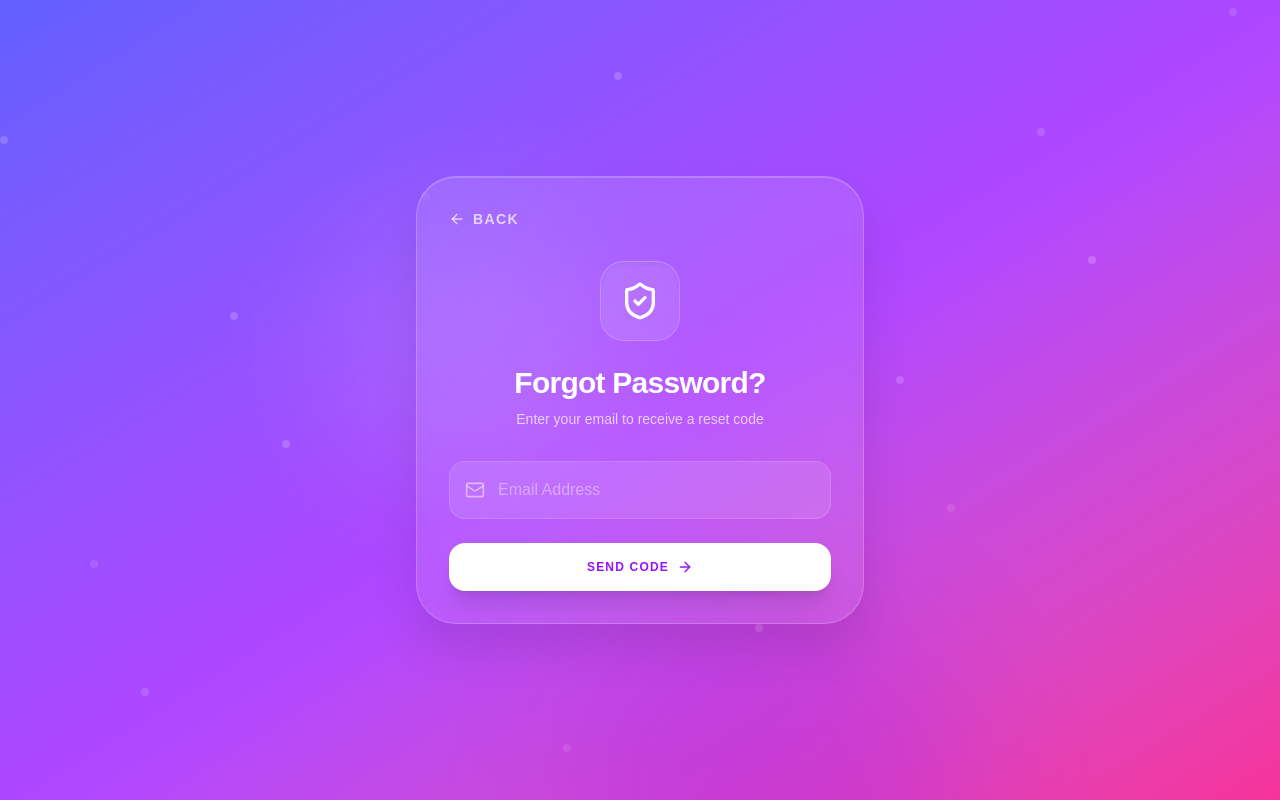
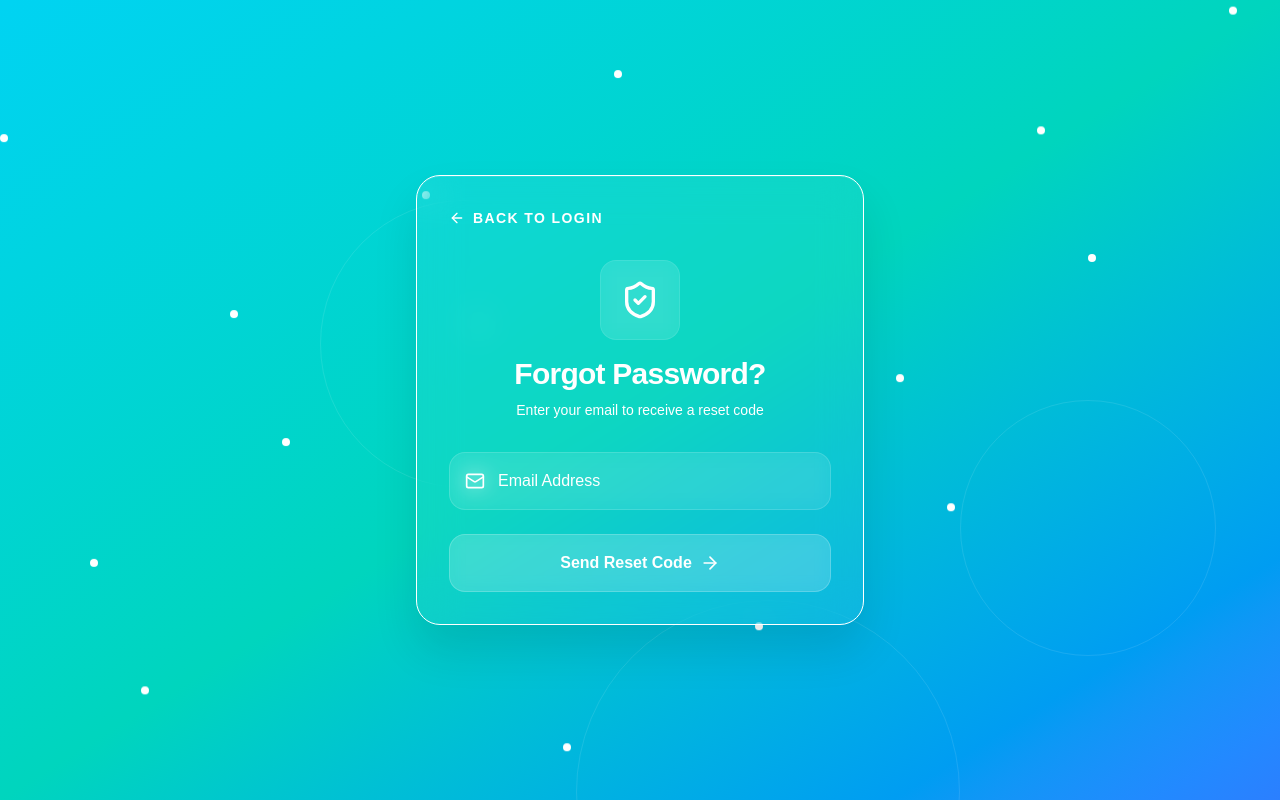
Before and after one commit to jeevith-ks/digi_gold_frontend, a Next.js app: page /ForgotPassword in a window 1280 px wide. Built offline with nearby package versions, Linux system fonts and the light colour scheme.

Commit message:
V_2 forgotpassword UI change

```diff
--- a/src/app/ForgotPassword/page.jsx
+++ b/src/app/ForgotPassword/page.jsx
@@ -33,7 +33,8 @@ export default function ForgotPasswordPage() {
         setIsLoading(true);
 
         try {
-            const response = await fetch("http://65.2.152.254:5000/api/auth/forgot-password", {
+            const apiUrl = process.env.NEXT_PUBLIC_API_URL || "http://65.2.152.254:5000/api";
+            const response = await fetch(`${apiUrl}/auth/forgot-password`, {
                 method: "POST",
                 headers: { "Content-Type": "application/json" },
                 body: JSON.stringify({ email })
@@ -69,15 +70,14 @@ export default function ForgotPasswordPage() {
         setIsLoading(true);
 
         try {
-            // Assuming the same endpoint or similar for the update step
-            // The user specified /forgot-password, so let's use it for the full flow if it handles both
-            // Usually, it's a different endpoint for reset, but I'll follow the user's hint
-            const response = await fetch("http://65.2.152.254:5000/api/auth/reset-password", {
+            const apiUrl = process.env.NEXT_PUBLIC_API_URL || "http://65.2.152.254:5000/api";
+            console.log("Updating password for:", email);
+            const response = await fetch(`${apiUrl}/auth/reset-password`, {
                 method: "POST",
                 headers: { "Content-Type": "application/json" },
                 body: JSON.stringify({
                     email,
-                    otp, // or token
+                    otp,
                     newPassword
                 })
             });
@@ -99,19 +99,21 @@ export default function ForgotPasswordPage() {
     if (!isClient) return null;
 
     return (
-        <div className="min-h-screen relative overflow-hidden bg-gradient-to-br from-indigo-500 via-purple-500 to-pink-500">
+        <div className="min-h-screen relative overflow-hidden bg-gradient-to-br from-cyan-400 via-teal-400 to-blue-500">
             {/* Animated background elements */}
             <div className="absolute inset-0">
-                <div className="absolute top-1/4 left-1/4 w-72 h-72 bg-white/10 rounded-full blur-3xl"></div>
-                <div className="absolute top-3/4 right-1/4 w-96 h-96 bg-purple-600/20 rounded-full blur-3xl"></div>
+                <div className="absolute top-1/4 left-1/4 w-72 h-72 rounded-full border border-white/10"></div>
+                <div className="absolute top-3/4 right-1/4 w-96 h-96 rounded-full border border-white/10"></div>
+                <div className="absolute top-1/2 left-3/4 w-64 h-64 rounded-full border border-white/10"></div>
             </div>
 
-            {/* Floating particles */}
+            {/* Floating particles - only render on client to avoid hydration mismatch */}
+            {isClient && (
                 <div className="absolute inset-0 overflow-hidden">
                     {particlePositions.map((particle, i) => (
                         <div
                             key={i}
-                        className="absolute w-2 h-2 bg-white/20 rounded-full animate-pulse"
+                            className="absolute w-2 h-2 bg-white bg-opacity-30 rounded-full animate-bounce"
                             style={{
                                 left: `${particle.left}%`,
                                 top: `${particle.top}%`,
@@ -121,36 +123,45 @@ export default function ForgotPasswordPage() {
                         ></div>
                     ))}
                 </div>
+            )}
 
             <div className="relative z-10 min-h-screen flex items-center justify-center p-4">
                 <div className="w-full max-w-md">
                     {/* Glassmorphism container */}
-                    <div className="backdrop-blur-xl bg-white/10 rounded-[2.5rem] p-8 shadow-2xl border border-white/20 transition-all duration-500 hover:bg-white/20" style={{
-                        boxShadow: '0 25px 45px rgba(0, 0, 0, 0.1), inset 0 1px 0 rgba(255, 255, 255, 0.2)'
+                    <div className="backdrop-blur-xl bg-white bg-opacity-5 rounded-3xl p-8 shadow-2xl border border-white border-opacity-10 transition-all duration-500 hover:bg-opacity-10 hover:scale-105" style={{
+                        background: 'rgba(255, 255, 255, 0.05)',
+                        backdropFilter: 'blur(20px)',
+                        WebkitBackdropFilter: 'blur(20px)',
+                        boxShadow: '0 25px 45px rgba(0, 0, 0, 0.1), inset 0 1px 0 rgba(255, 255, 255, 0.1)'
                     }}>
 
                         {/* Back to Login */}
                         <button
                             onClick={() => step === 2 ? setStep(1) : router.push("/Authentication")}
-                            className="flex items-center gap-2 text-white/70 hover:text-white transition-colors mb-8 group"
+                            className="flex items-center gap-2 text-white text-opacity-80 hover:text-white transition-colors mb-8 group"
                         >
                             <ArrowLeft className="w-4 h-4 group-hover:-translate-x-1 transition-transform" />
-                            <span className="text-sm font-bold uppercase tracking-widest">Back</span>
+                            <span className="text-sm font-semibold uppercase tracking-widest">Back to Login</span>
                         </button>
 
                         {/* Header */}
                         <div className="text-center mb-8">
-                            <div className="w-20 h-20 mx-auto mb-6 rounded-3xl bg-white/10 border border-white/20 flex items-center justify-center shadow-inner">
+                            <div className="w-20 h-20 mx-auto mb-4 rounded-2xl flex items-center justify-center" style={{
+                                background: 'rgba(255, 255, 255, 0.1)',
+                                backdropFilter: 'blur(10px)',
+                                WebkitBackdropFilter: 'blur(10px)',
+                                border: '1px solid rgba(255, 255, 255, 0.1)'
+                            }}>
                                 {step === 1 ? (
                                     <ShieldCheck className="w-10 h-10 text-white" />
                                 ) : (
                                     <Key className="w-10 h-10 text-white" />
                                 )}
                             </div>
-                            <h1 className="text-3xl font-black text-white mb-2 tracking-tight">
+                            <h1 className="text-3xl font-bold text-white mb-2 tracking-tight">
                                 {step === 1 ? 'Forgot Password?' : 'Reset Password'}
                             </h1>
-                            <p className="text-white/70 text-sm font-medium">
+                            <p className="text-white text-opacity-80 text-sm">
                                 {step === 1
                                     ? "Enter your email to receive a reset code"
                                     : "Enter the code sent to your email and your new password"}
@@ -162,7 +173,7 @@ export default function ForgotPasswordPage() {
                             <form onSubmit={handleRequestReset} className="space-y-6">
                                 <div className="relative group">
                                     <div className="absolute inset-y-0 left-0 pl-4 flex items-center pointer-events-none">
-                                        <Mail className="h-5 w-5 text-white/50 group-focus-within:text-white transition-colors" />
+                                        <Mail className="h-5 w-5 text-white text-opacity-60 group-focus-within:text-white transition-colors" />
                                     </div>
                                     <input
                                         type="email"
@@ -170,31 +181,40 @@ export default function ForgotPasswordPage() {
                                         onChange={(e) => setEmail(e.target.value)}
                                         placeholder="Email Address"
                                         required
-                                        className="w-full pl-12 pr-4 py-4 rounded-2xl bg-white/10 border border-white/15 text-white placeholder-white/40 focus:outline-none focus:ring-2 focus:ring-white/30 transition-all font-medium"
+                                        className="w-full pl-12 pr-4 py-4 rounded-2xl border text-white placeholder-white placeholder-opacity-60 focus:outline-none focus:ring-2 focus:ring-white focus:ring-opacity-50 transition-all duration-300"
+                                        style={{
+                                            background: 'rgba(255, 255, 255, 0.08)',
+                                            backdropFilter: 'blur(10px)',
+                                            WebkitBackdropFilter: 'blur(10px)',
+                                            borderColor: 'rgba(255, 255, 255, 0.15)'
+                                        }}
                                     />
                                 </div>
 
                                 <button
                                     type="submit"
                                     disabled={isLoading}
-                                    className="w-full py-4 bg-white text-purple-600 rounded-2xl font-black text-xs uppercase tracking-widest shadow-xl hover:bg-slate-50 active:scale-[0.98] transition-all disabled:opacity-50 flex items-center justify-center gap-2"
+                                    className="w-full text-white py-4 px-6 rounded-2xl font-semibold focus:outline-none focus:ring-2 focus:ring-white focus:ring-opacity-50 transition-all duration-300 flex items-center justify-center group hover:scale-105 disabled:opacity-50 disabled:cursor-not-allowed disabled:hover:scale-100"
+                                    style={{
+                                        background: 'rgba(255, 255, 255, 0.15)',
+                                        backdropFilter: 'blur(10px)',
+                                        WebkitBackdropFilter: 'blur(10px)',
+                                        border: '1px solid rgba(255, 255, 255, 0.2)'
+                                    }}
                                 >
-                                    {isLoading ? (
-                                        <div className="w-5 h-5 border-2 border-purple-600/30 border-t-purple-600 rounded-full animate-spin" />
-                                    ) : (
-                                        <>Send Code <ArrowRight className="w-4 h-4" /></>
-                                    )}
+                                    <span>{isLoading ? 'Sending...' : 'Send Reset Code'}</span>
+                                    {!isLoading && <ArrowRight className="ml-2 h-5 w-5 transform group-hover:translate-x-1 transition-transform" />}
                                 </button>
                             </form>
                         )}
 
                         {/* Step 2: Update Password */}
                         {step === 2 && (
-                            <form onSubmit={handleUpdatePassword} className="space-y-5">
+                            <form onSubmit={handleUpdatePassword} className="space-y-6">
                                 {/* OTP Input */}
                                 <div className="relative group">
                                     <div className="absolute inset-y-0 left-0 pl-4 flex items-center pointer-events-none">
-                                        <ShieldCheck className="h-5 w-5 text-white/50 group-focus-within:text-white transition-colors" />
+                                        <ShieldCheck className="h-5 w-5 text-white text-opacity-60 group-focus-within:text-white transition-colors" />
                                     </div>
                                     <input
                                         type="text"
@@ -202,14 +222,20 @@ export default function ForgotPasswordPage() {
                                         onChange={(e) => setOtp(e.target.value)}
                                         placeholder="Enter 6-digit code"
                                         required
-                                        className="w-full pl-12 pr-4 py-4 rounded-2xl bg-white/10 border border-white/15 text-white placeholder-white/40 focus:outline-none focus:ring-2 focus:ring-white/30 transition-all font-medium"
+                                        className="w-full pl-12 pr-4 py-4 rounded-2xl border text-white placeholder-white placeholder-opacity-60 focus:outline-none focus:ring-2 focus:ring-white focus:ring-opacity-50 transition-all duration-300"
+                                        style={{
+                                            background: 'rgba(255, 255, 255, 0.08)',
+                                            backdropFilter: 'blur(10px)',
+                                            WebkitBackdropFilter: 'blur(10px)',
+                                            borderColor: 'rgba(255, 255, 255, 0.15)'
+                                        }}
                                     />
                                 </div>
 
                                 {/* New Password */}
                                 <div className="relative group">
                                     <div className="absolute inset-y-0 left-0 pl-4 flex items-center pointer-events-none">
-                                        <Lock className="h-5 w-5 text-white/50 group-focus-within:text-white transition-colors" />
+                                        <Lock className="h-5 w-5 text-white text-opacity-60 group-focus-within:text-white transition-colors" />
                                     </div>
                                     <input
                                         type={showPassword ? "text" : "password"}
@@ -217,21 +243,28 @@ export default function ForgotPasswordPage() {
                                         onChange={(e) => setNewPassword(e.target.value)}
                                         placeholder="New Password"
                                         required
-                                        className="w-full pl-12 pr-12 py-4 rounded-2xl bg-white/10 border border-white/15 text-white placeholder-white/40 focus:outline-none focus:ring-2 focus:ring-white/30 transition-all font-medium"
+                                        className="w-full pl-12 pr-12 py-4 rounded-2xl border text-white placeholder-white placeholder-opacity-60 focus:outline-none focus:ring-2 focus:ring-white focus:ring-opacity-50 transition-all duration-300"
+                                        style={{
+                                            background: 'rgba(255, 255, 255, 0.08)',
+                                            backdropFilter: 'blur(10px)',
+                                            WebkitBackdropFilter: 'blur(10px)',
+                                            borderColor: 'rgba(255, 255, 255, 0.15)'
+                                        }}
+                                        minLength={6}
                                     />
                                     <button
                                         type="button"
                                         onClick={() => setShowPassword(!showPassword)}
-                                        className="absolute inset-y-0 right-0 pr-4 flex items-center text-white/40 hover:text-white transition-colors"
+                                        className="absolute inset-y-0 right-0 pr-4 flex items-center text-white text-opacity-60 hover:text-white transition-colors"
                                     >
-                                        {showPassword ? <EyeOff className="w-5 h-5" /> : <Eye className="w-5 h-5" />}
+                                        {showPassword ? <EyeOff className="h-5 w-5" /> : <Eye className="h-5 w-5" />}
                                     </button>
                                 </div>
 
                                 {/* Confirm Password */}
                                 <div className="relative group">
                                     <div className="absolute inset-y-0 left-0 pl-4 flex items-center pointer-events-none">
-                                        <Lock className="h-5 w-5 text-white/50 group-focus-within:text-white transition-colors" />
+                                        <Lock className="h-5 w-5 text-white text-opacity-60 group-focus-within:text-white transition-colors" />
                                     </div>
                                     <input
                                         type="password"
@@ -239,24 +272,34 @@ export default function ForgotPasswordPage() {
                                         onChange={(e) => setConfirmPassword(e.target.value)}
                                         placeholder="Confirm New Password"
                                         required
-                                        className="w-full pl-12 pr-4 py-4 rounded-2xl bg-white/10 border border-white/15 text-white placeholder-white/40 focus:outline-none focus:ring-2 focus:ring-white/30 transition-all font-medium"
+                                        className="w-full pl-12 pr-4 py-4 rounded-2xl border text-white placeholder-white placeholder-opacity-60 focus:outline-none focus:ring-2 focus:ring-white focus:ring-opacity-50 transition-all duration-300"
+                                        style={{
+                                            background: 'rgba(255, 255, 255, 0.08)',
+                                            backdropFilter: 'blur(10px)',
+                                            WebkitBackdropFilter: 'blur(10px)',
+                                            borderColor: 'rgba(255, 255, 255, 0.15)'
+                                        }}
+                                        minLength={6}
                                     />
                                 </div>
 
                                 <button
                                     type="submit"
                                     disabled={isLoading}
-                                    className="w-full py-4 bg-white text-purple-600 rounded-2xl font-black text-xs uppercase tracking-widest shadow-xl hover:bg-slate-50 active:scale-[0.98] transition-all disabled:opacity-50 flex items-center justify-center gap-2"
+                                    className="w-full text-white py-4 px-6 rounded-2xl font-semibold focus:outline-none focus:ring-2 focus:ring-white focus:ring-opacity-50 transition-all duration-300 flex items-center justify-center group hover:scale-105 disabled:opacity-50 disabled:cursor-not-allowed disabled:hover:scale-100"
+                                    style={{
+                                        background: 'rgba(255, 255, 255, 0.15)',
+                                        backdropFilter: 'blur(10px)',
+                                        WebkitBackdropFilter: 'blur(10px)',
+                                        border: '1px solid rgba(255, 255, 255, 0.2)'
+                                    }}
                                 >
-                                    {isLoading ? (
-                                        <div className="w-5 h-5 border-2 border-purple-600/30 border-t-purple-600 rounded-full animate-spin" />
-                                    ) : (
-                                        'Update Password'
-                                    )}
+                                    <span>{isLoading ? 'Updating...' : 'Update Password'}</span>
+                                    {!isLoading && <ArrowRight className="ml-2 h-5 w-5 transform group-hover:translate-x-1 transition-transform" />}
                                 </button>
 
-                                <p className="text-center text-white/50 text-xs mt-4">
-                                    Didn't receive code? <button type="button" onClick={() => setStep(1)} className="text-white hover:underline">Resend</button>
+                                <p className="text-center text-white text-opacity-60 text-xs mt-4">
+                                    Didn't receive code? <button type="button" onClick={() => setStep(1)} className="text-white font-semibold hover:underline">Resend</button>
                                 </p>
                             </form>
                         )}
```
Lines whose indentation alone changed are shown as unchanged.
